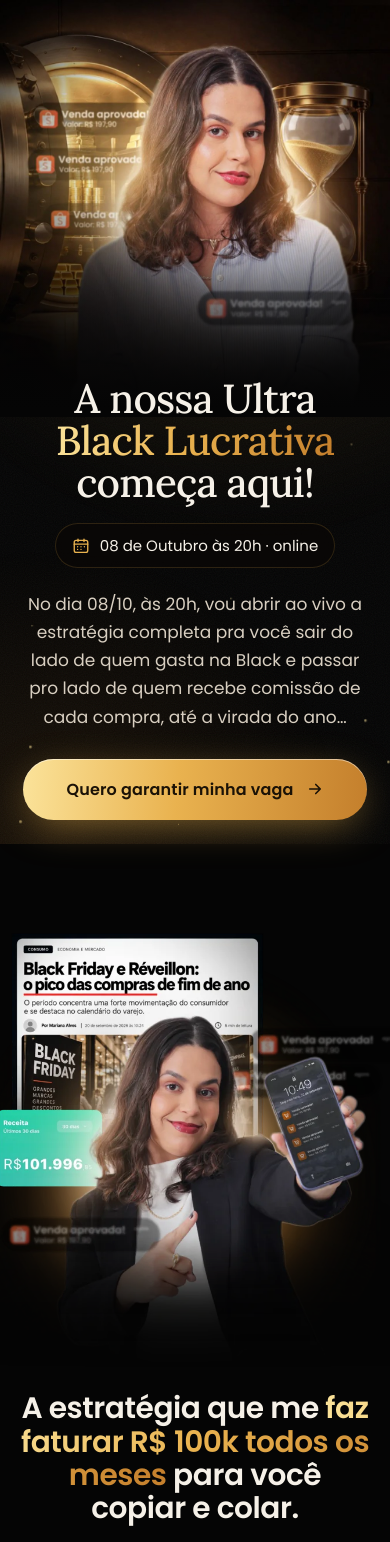
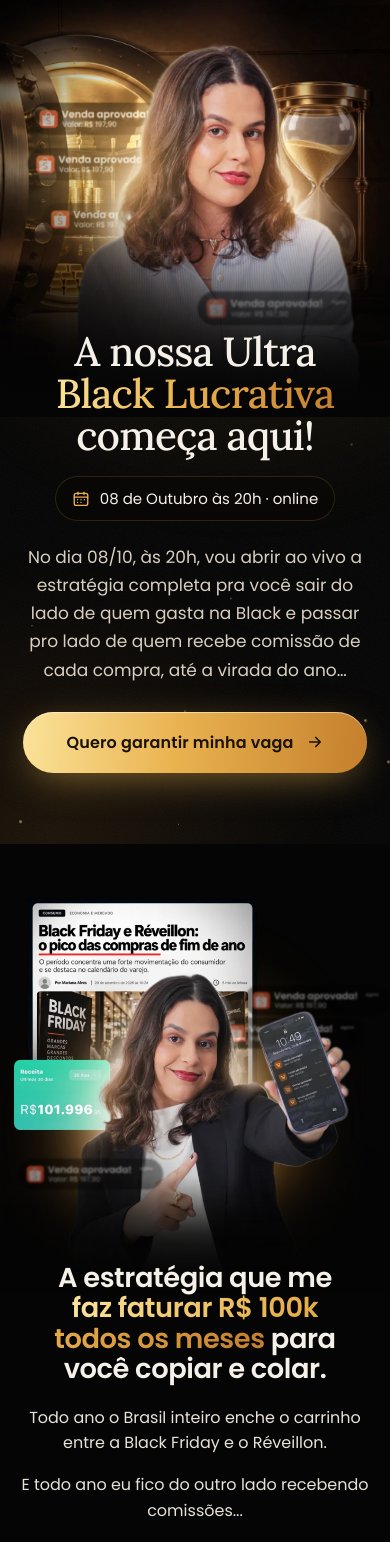
Before and after one commit to pedrosilva1463758/ultra-black-lucrativa, a Next.js app: page / in a window 390 px wide. Shown: the top 1542 px of the page. Built offline with nearby package versions, Linux system fonts and the light colour scheme.

Commit message:
atualização

```diff
--- a/app/globals.css
+++ b/app/globals.css
@@ -351,7 +351,7 @@ tbody tr:hover { background: rgba(233,178,79,.05); }
   .hero.capture .hero-media.hero-bg picture { display: block; }
   .hero.capture .hero-media.hero-bg img { width: 100%; height: auto; object-fit: initial; display: block; }
   .hero.capture .hero-media.hero-bg::after { background: linear-gradient(0deg, var(--bg) 2%, rgba(5,5,5,.55) 22%, rgba(5,5,5,0) 45%); }
-  .hero.capture .hero-copy { padding-top: 92vw; }
+  .hero.capture .hero-copy { padding-top: 76vw; }
 }
 
 /* ---------- CTA + popup de inscrição ---------- */
@@ -440,7 +440,7 @@ tbody tr:hover { background: rgba(233,178,79,.05); }
 
 /* ---------- Mobile: tudo centralizado ---------- */
 @media (max-width: 900px) {
-  .sec2-title { font-size: clamp(28px, 7.6vw, 38px); }
+  .sec2-title { font-size: clamp(26px, 7vw, 35px); margin-bottom: 20px; text-wrap: balance; }
   .hero.capture .hero-copy, .sec2, .sec2-copy, .capture-done { text-align: center; }
   .hero.capture .hero-copy .eyebrow, .capture-done .eyebrow { justify-content: center; }
   .hero.capture .date-chip { margin-left: auto; margin-right: auto; }
@@ -461,6 +461,7 @@ tbody tr:hover { background: rgba(233,178,79,.05); }
 .hero-title.hero-title-long span { display: inline; }
 @media (max-width: 900px) {
   .hero-title.hero-title-long { font-size: clamp(36px, 10.4vw, 52px); max-width: none; }
-  .sec2-media img { width: 136%; max-width: 700px; margin: 0 -18%; }
+  .sec2-media img { width: 124%; max-width: 640px; margin: 0 -12%; }
+  .sec2-copy { margin-top: -56px; position: relative; z-index: 1; }
   .sec2 { padding-top: 24px; }
 }
```
